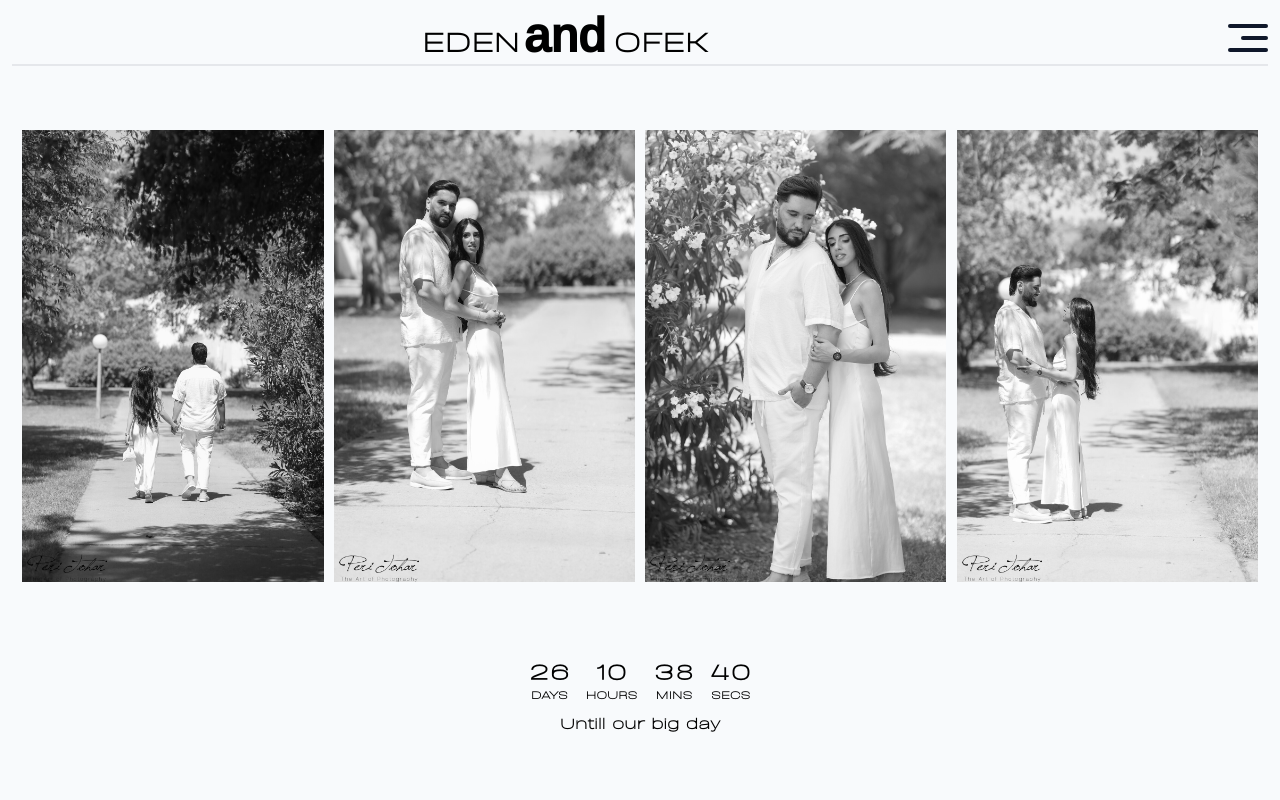
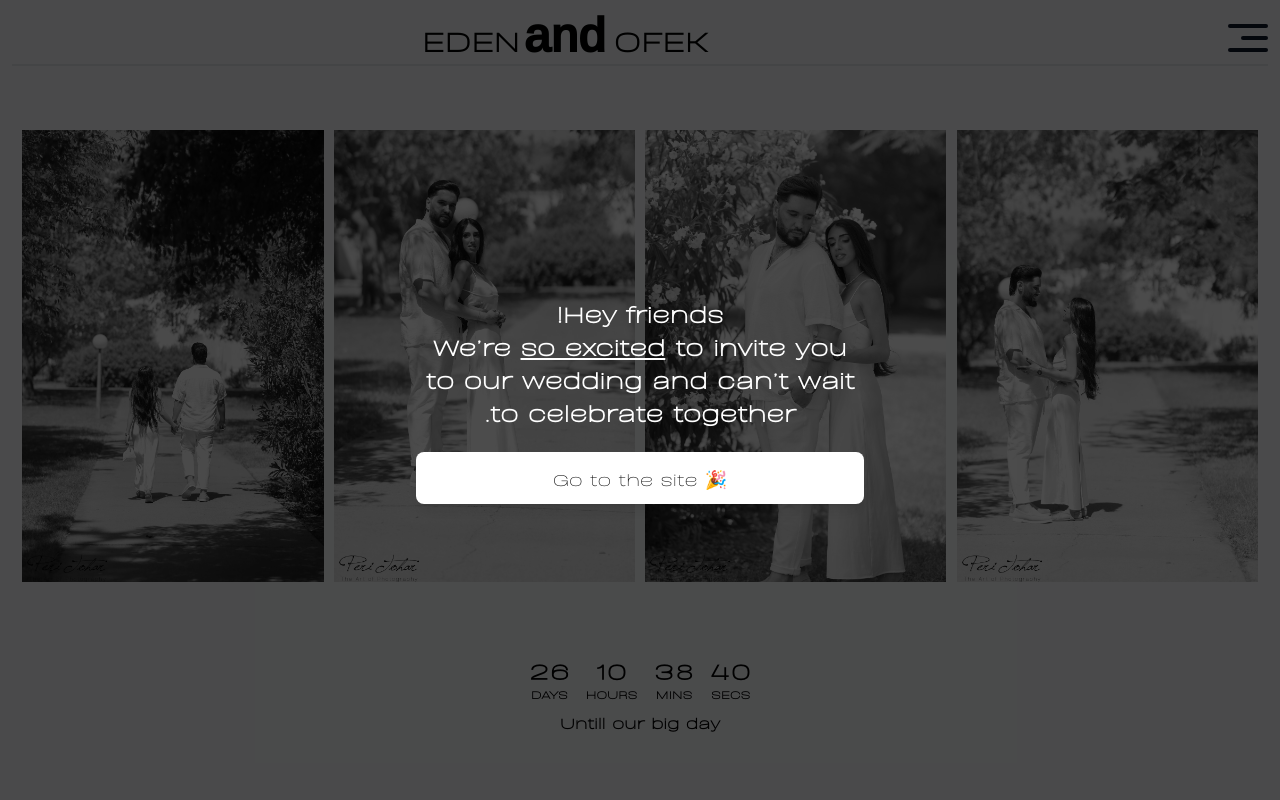
Before and after one commit to Atshmuel/edenandofek, a React (Vite) app: page / in a window 1280 px wide. Shown: the top 800 px of the page. Built offline with nearby package versions, Linux system fonts and the light colour scheme; a web font is replaced by a local one.

Commit message:
trying banner

```diff
--- a/src/App.jsx
+++ b/src/App.jsx
@@ -29,7 +29,7 @@ import { TbBrandGoogleMaps } from "react-icons/tb";
 import { FaInstagram } from "react-icons/fa";
 import { CiFacebook, CiHeart } from "react-icons/ci";
 import { FaWaze } from "react-icons/fa6";
-import { BackgroundMusic } from "./ui/BackgroundMusic";
+import BackgroundMusic from "./ui/BackgroundMusic";
 
 const starters = [
   {
@@ -163,8 +163,7 @@ const cocktails = [
   },
   {
     category: "גזמין",
-    description:
-      "קמפרי, קואנטרו, ג'ין היביסקוס ולימון (מריר | פרחוני).",
+    description: "קמפרי, קואנטרו, ג'ין היביסקוס ולימון (מריר | פרחוני).",
   },
 ];
 
--- a/src/ui/BackgroundMusic.jsx
+++ b/src/ui/BackgroundMusic.jsx
@@ -1,41 +1,77 @@
-import { useRef, useEffect } from 'react';
+import { useEffect, useRef, useState } from "react";
 
-export function BackgroundMusic() {
-    const audioRef = useRef(null);
+export default function BackgroundMusic({ startTime = 0 }) {
+  const audioRef = useRef(null);
+  const [showGate, setShowGate] = useState(true);
 
-    useEffect(() => {
-        const handleFirstInteraction = () => {
-            const audio = audioRef.current;
-            if (audio) {
-                // audio.volume = 100;
-                audio.currentTime = 10;
-                audio.play().catch(console.error);
-            }
+  const handleEnter = () => {
+    const audio = audioRef.current;
+    if (!audio) return;
 
-            // הסר את המאזינים אחרי ההפעלה
-            document.removeEventListener('click', handleFirstInteraction);
-            document.removeEventListener('keydown', handleFirstInteraction);
-            document.removeEventListener('touchstart', handleFirstInteraction);
-        };
+    audio.muted = true;
+    audio.currentTime = startTime;
+    audio
+      .play()
+      .then(() => fadeIn(audio))
+      .catch(() => waitForNextGesture(audio));
 
-        document.addEventListener('click', handleFirstInteraction);
-        document.addEventListener('keydown', handleFirstInteraction);
-        document.addEventListener('touchstart', handleFirstInteraction);
+    setShowGate(false);
+  };
 
-        return () => {
-            document.removeEventListener('click', handleFirstInteraction);
-            document.removeEventListener('keydown', handleFirstInteraction);
-            document.removeEventListener('touchstart', handleFirstInteraction);
-        };
-    }, []);
+  const fadeIn = (audio) => {
+    const step = () => {
+      if (audio.volume < 1) {
+        audio.volume = Math.min(audio.volume + 0.05, 1);
+        requestAnimationFrame(step);
+      } else {
+        audio.muted = false;
+      }
+    };
+    step();
+  };
 
-    return (
-        <audio
-            ref={audioRef}
-            loop
-            preload="auto"
-        >
-            <source src="../../public/music.mp3" type="audio/mpeg" />
-        </audio>
-    );
+  const waitForNextGesture = (audio) => {
+    const resume = () => {
+      audio.muted = false;
+      audio.play().catch(console.error);
+      window.removeEventListener("click", resume);
+      window.removeEventListener("touchstart", resume);
+    };
+    window.addEventListener("click", resume, { once: true });
+    window.addEventListener("touchstart", resume, { once: true });
+  };
+
+  useEffect(() => {
+    const vis = () =>
+      document.hidden
+        ? audioRef.current?.pause()
+        : !showGate && audioRef.current?.play().catch(() => {});
+    document.addEventListener("visibilitychange", vis);
+    return () => document.removeEventListener("visibilitychange", vis);
+  }, [showGate]);
+
+  return (
+    <>
+      <audio ref={audioRef} loop preload="auto" playsInline src="/music.mp3" />
+
+      {showGate && (
+        <div className="fixed inset-0 z-50 bg-black/70 flex items-center justify-center px-6 text-center">
+          <div className="max-w-md space-y-6">
+            <p className="text-white text-2xl font-semibold leading-snug">
+              Hey friends!
+              <br />
+              We’re <span className="underline">so&nbsp;excited</span> to invite
+              you to our wedding and can’t wait to celebrate together.
+            </p>
+            <button
+              onClick={handleEnter}
+              className="w-full py-3 rounded-lg bg-white text-black text-lg font-medium shadow-lg hover:scale-105 transition-transform"
+            >
+              🎉 Go to the site
+            </button>
+          </div>
+        </div>
+      )}
+    </>
+  );
 }
--- /dev/null
+++ b/src/ui/Test.jsx
@@ -0,0 +1,37 @@
+import { useRef, useEffect } from "react";
+
+export function BackgroundMusic() {
+  const audioRef = useRef(null);
+
+  useEffect(() => {
+    const handleFirstInteraction = () => {
+      const audio = audioRef.current;
+      if (audio) {
+        // audio.volume = 100;
+        audio.currentTime = 10;
+        audio.play().catch(console.error);
+      }
+
+      // הסר את המאזינים אחרי ההפעלה
+      document.removeEventListener("click", handleFirstInteraction);
+      document.removeEventListener("keydown", handleFirstInteraction);
+      document.removeEventListener("touchstart", handleFirstInteraction);
+    };
+
+    document.addEventListener("click", handleFirstInteraction);
+    document.addEventListener("keydown", handleFirstInteraction);
+    document.addEventListener("touchstart", handleFirstInteraction);
+
+    return () => {
+      document.removeEventListener("click", handleFirstInteraction);
+      document.removeEventListener("keydown", handleFirstInteraction);
+      document.removeEventListener("touchstart", handleFirstInteraction);
+    };
+  }, []);
+
+  return (
+    <audio ref={audioRef} loop preload="auto">
+      <source src="../../public/music.mp3" type="audio/mpeg" />
+    </audio>
+  );
+}
```
